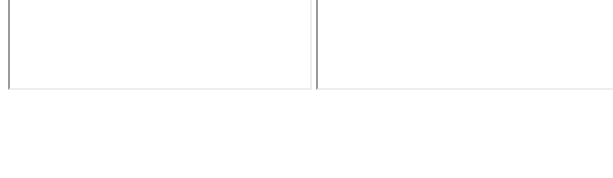
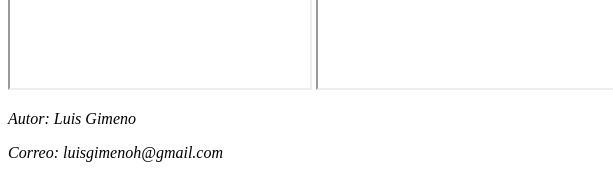
Before and after one commit to luisgimenoh/Practica-1.12-HTML_Modificaciones_y_contenido_incrustado, a plain HTML site: page index.html in a window 1280 px wide. Shown: the part 1470-1648 px from the top of the page, 0-613 px from the left. Before the commit the page ends 1572 px from the top, so only its background shows below. Drawn offline with Linux system fonts and the light colour scheme.

Commit message:
Practica 1.12 v4

```diff
--- a/index.html
+++ b/index.html
@@ -73,7 +73,10 @@ al centauro de amor con tus rosales
     </main>
 
     <footer>
-
+        <em>
+            <p>Autor: Luis Gimeno</p>
+            <p>Correo: luisgimenoh@gmail.com</p>
+        </em>
     </footer>
 </body>
 </html>
```
Also changed, not shown: 1 other file.
